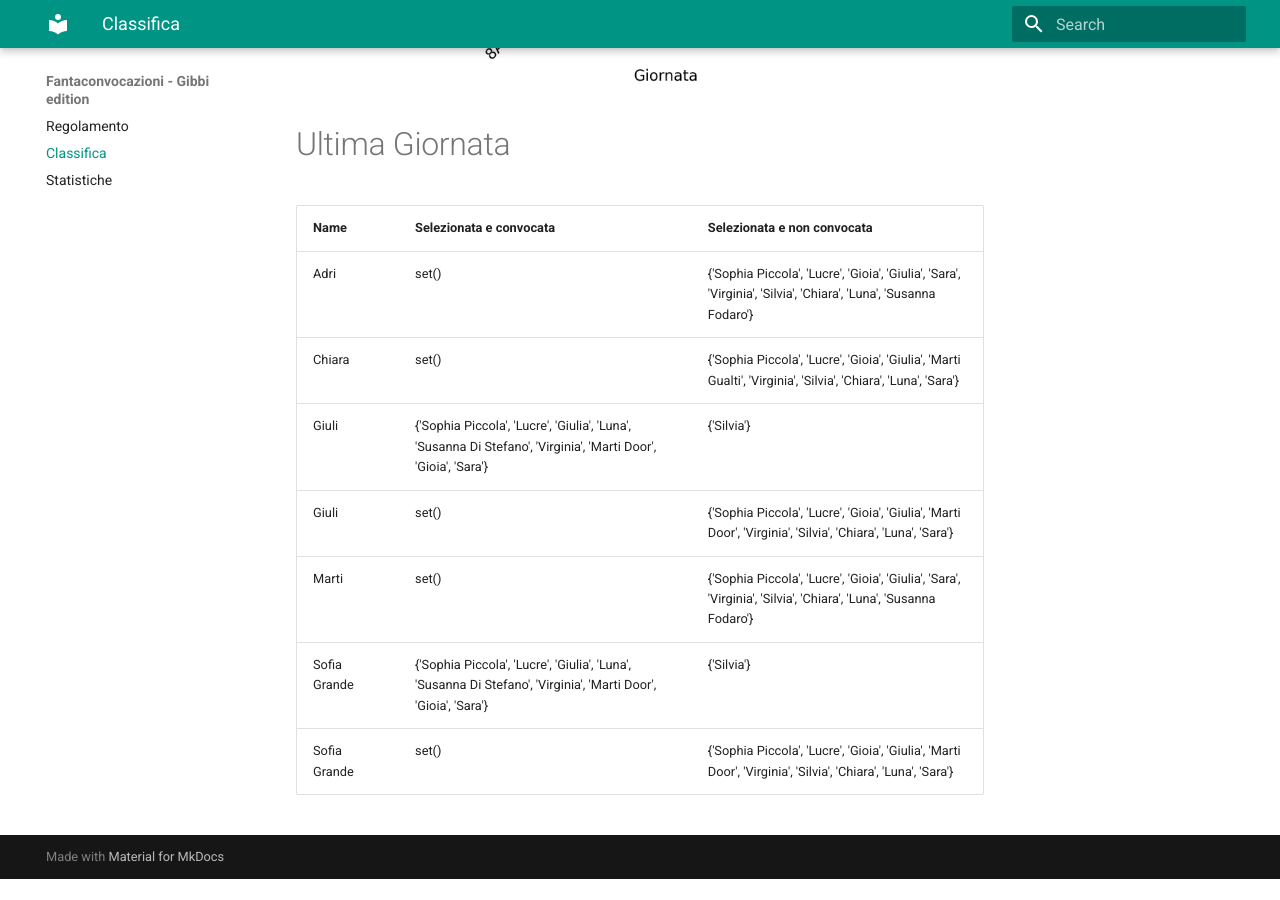
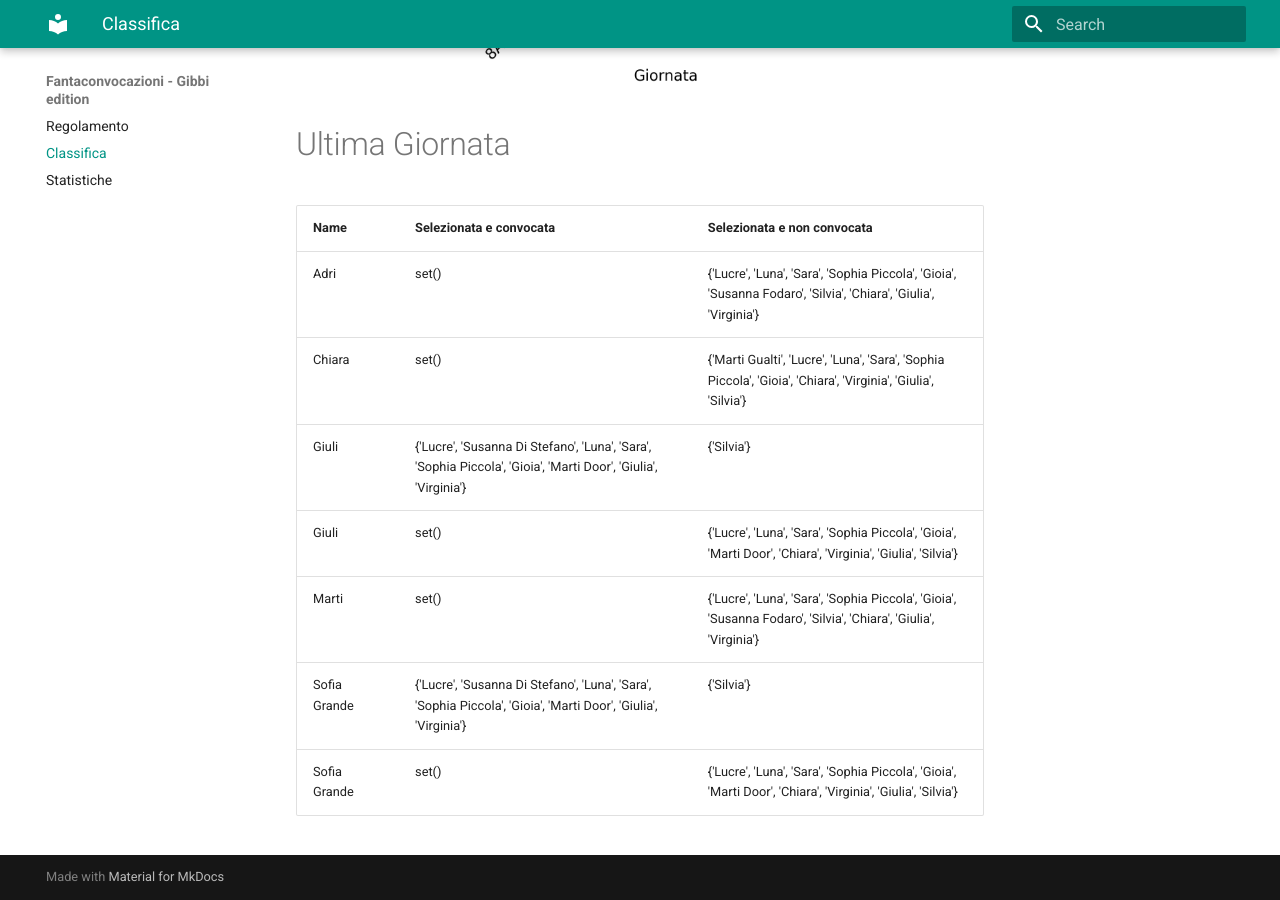
Before and after one commit to martinig94/fantagibbi, an MkDocs documentation site: the page built from docs/Classifica.md, in a window 1280 px wide and 900 px high, scrolled down 1024 px. Built offline with MkDocs 1.6.1 and Material for MkDocs 9.7.7, drawn with Linux system fonts in a browser that asks for light colours; before the commit the page ends 1903 px from its top, so only the background shows below that.

Commit message:
Auto-update from main.py

```diff
--- a/docs/Classifica.md
+++ b/docs/Classifica.md
@@ -18,11 +18,11 @@
 <!-- START_TABLE CORRECT -->
 | Name         | Selezionata e convocata                                                                                        | Selezionata e non convocata                                                                                      |
 |:-------------|:---------------------------------------------------------------------------------------------------------------|:-----------------------------------------------------------------------------------------------------------------|
-| Adri         | set()                                                                                                          | {'Sophia Piccola', 'Lucre', 'Gioia', 'Giulia', 'Sara', 'Virginia', 'Silvia', 'Chiara', 'Luna', 'Susanna Fodaro'} |
-| Chiara       | set()                                                                                                          | {'Sophia Piccola', 'Lucre', 'Gioia', 'Giulia', 'Marti Gualti', 'Virginia', 'Silvia', 'Chiara', 'Luna', 'Sara'}   |
-| Giuli        | {'Sophia Piccola', 'Lucre', 'Giulia', 'Luna', 'Susanna Di Stefano', 'Virginia', 'Marti Door', 'Gioia', 'Sara'} | {'Silvia'}                                                                                                       |
-| Giuli        | set()                                                                                                          | {'Sophia Piccola', 'Lucre', 'Gioia', 'Giulia', 'Marti Door', 'Virginia', 'Silvia', 'Chiara', 'Luna', 'Sara'}     |
-| Marti        | set()                                                                                                          | {'Sophia Piccola', 'Lucre', 'Gioia', 'Giulia', 'Sara', 'Virginia', 'Silvia', 'Chiara', 'Luna', 'Susanna Fodaro'} |
-| Sofia Grande | {'Sophia Piccola', 'Lucre', 'Giulia', 'Luna', 'Susanna Di Stefano', 'Virginia', 'Marti Door', 'Gioia', 'Sara'} | {'Silvia'}                                                                                                       |
-| Sofia Grande | set()                                                                                                          | {'Sophia Piccola', 'Lucre', 'Gioia', 'Giulia', 'Marti Door', 'Virginia', 'Silvia', 'Chiara', 'Luna', 'Sara'}     |
+| Adri         | set()                                                                                                          | {'Lucre', 'Luna', 'Sara', 'Sophia Piccola', 'Gioia', 'Susanna Fodaro', 'Silvia', 'Chiara', 'Giulia', 'Virginia'} |
+| Chiara       | set()                                                                                                          | {'Marti Gualti', 'Lucre', 'Luna', 'Sara', 'Sophia Piccola', 'Gioia', 'Chiara', 'Virginia', 'Giulia', 'Silvia'}   |
+| Giuli        | {'Lucre', 'Susanna Di Stefano', 'Luna', 'Sara', 'Sophia Piccola', 'Gioia', 'Marti Door', 'Giulia', 'Virginia'} | {'Silvia'}                                                                                                       |
+| Giuli        | set()                                                                                                          | {'Lucre', 'Luna', 'Sara', 'Sophia Piccola', 'Gioia', 'Marti Door', 'Chiara', 'Virginia', 'Giulia', 'Silvia'}     |
+| Marti        | set()                                                                                                          | {'Lucre', 'Luna', 'Sara', 'Sophia Piccola', 'Gioia', 'Susanna Fodaro', 'Silvia', 'Chiara', 'Giulia', 'Virginia'} |
+| Sofia Grande | {'Lucre', 'Susanna Di Stefano', 'Luna', 'Sara', 'Sophia Piccola', 'Gioia', 'Marti Door', 'Giulia', 'Virginia'} | {'Silvia'}                                                                                                       |
+| Sofia Grande | set()                                                                                                          | {'Lucre', 'Luna', 'Sara', 'Sophia Piccola', 'Gioia', 'Marti Door', 'Chiara', 'Virginia', 'Giulia', 'Silvia'}     |
 <!-- END_TABLE CORRECT -->
```
